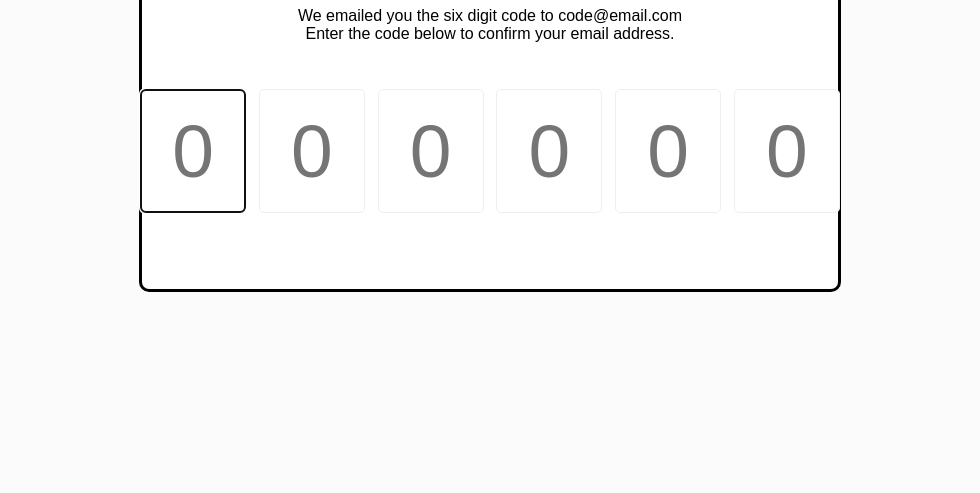
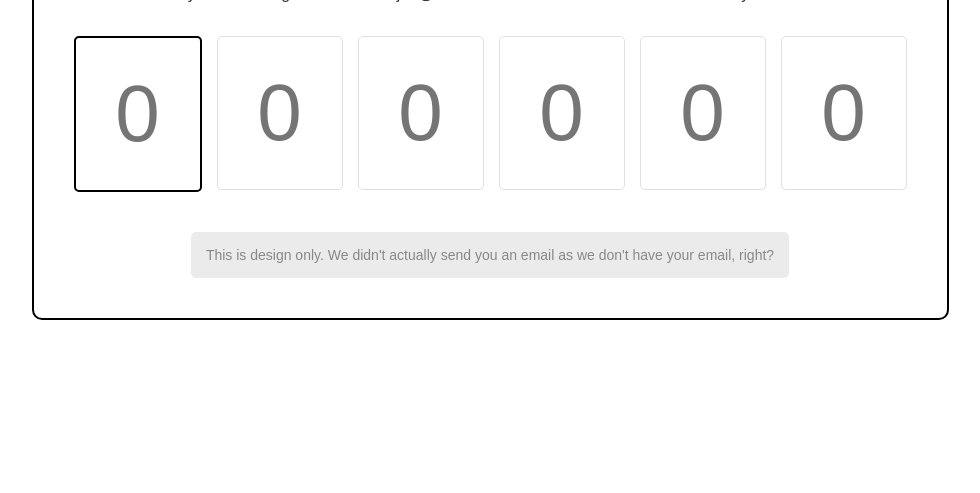
Before and after one commit to acciojob/OTP-aryansingh822002, a website: page main.html in a window 1280 px wide. Shown: the part 307-800 px from the top of the page, without its empty margins (150-1130 px from the left). Drawn offline with Linux system fonts and the light colour scheme.

Commit message:
created a submission

```diff
--- a/main.html
+++ b/main.html
@@ -8,17 +8,24 @@
 
 <body>
 
+
 	<div class="container">
     <h1 id="verification_heading">Verify Your Account</h1>
-    <p id="verification_subtext">We emailed you the six digit code to code@email.com <br/> Enter the code below to confirm your email address.</p>
+    <p id="verification_subtext">
+        We emailed you the six digit code to acciojob@email.com Enter the code below to confirm your email address.
+    </p>
 
     <div class="code-container">
-        <input type="number" class="code" placeholder="0" min="0" max="9" required>
-        <input type="number" class="code" placeholder="0" min="0" max="9" required>
-        <input type="number" class="code" placeholder="0" min="0" max="9" required>
-        <input type="number" class="code" placeholder="0" min="0" max="9" required>
-        <input type="number" class="code" placeholder="0" min="0" max="9" required>
-        <input type="number" class="code" placeholder="0" min="0" max="9" required>
+        <input type="number" class="code" id="code-1" placeholder="0" min="0" max="9" required>
+        <input type="number" class="code" id="code-2" placeholder="0" min="0" max="9" required>
+        <input type="number" class="code" id="code-3" placeholder="0" min="0" max="9" required>
+        <input type="number" class="code" id="code-4" placeholder="0" min="0" max="9" required>
+        <input type="number" class="code" id="code-5" placeholder="0" min="0" max="9" required>
+        <input type="number" class="code" id="code-6" placeholder="0" min="0" max="9" required>
+    </div>
+
+    <div class="info-box">
+        This is design only. We didn't actually send you an email as we don't have your email, right?
     </div>
 </div><!-- the entire body must be written by student -->
     <script type="text/javascript" src="./script.js">
--- a/script.js
+++ b/script.js
@@ -1,19 +1,27 @@
 //your JS code here. If required.
 const codes = document.querySelectorAll('.code');
 
-// Set initial focus to the first input
+// Automatically focus the first input on load
 codes[0].focus();
 
 codes.forEach((code, idx) => {
     code.addEventListener('keydown', (e) => {
         if (e.key >= 0 && e.key <= 9) {
-            // Clear the current value to ensure only one digit is present
+            // Clear current value to ensure only one digit exists
             codes[idx].value = '';
-            // Move to next field after a tiny delay to allow value to be set
-            setTimeout(() => codes[idx + 1]?.focus(), 10);
+            // Move to next field
+            setTimeout(() => {
+                if (idx < codes.length - 1) {
+                    codes[idx + 1].focus();
+                }
+            }, 10);
         } else if (e.key === 'Backspace') {
             // Move to previous field on backspace
-            setTimeout(() => codes[idx - 1]?.focus(), 10);
+            setTimeout(() => {
+                if (idx > 0) {
+                    codes[idx - 1].focus();
+                }
+            }, 10);
         }
     });
 });
--- a/styles.css
+++ b/styles.css
@@ -1,7 +1,7 @@
 /*  your css code here. If applicable */
 body {
-    background-color: #fbfbfb;
-    font-family: 'Muli', sans-serif;
+    background-color: #ffffff;
+    font-family: Arial, sans-serif;
     display: flex;
     align-items: center;
     justify-content: center;
@@ -10,41 +10,58 @@ body {
 }
 
 .container {
-    background-color: #fff;
-    border: 3px solid #000;
+    border: 2px solid #000;
     border-radius: 10px;
-    padding: 30px;
-    max-width: 1000px;
+    padding: 40px;
+    max-width: 900px;
     text-align: center;
+}
+
+#verification_heading {
+    margin-bottom: 10px;
+}
+
+#verification_subtext {
+    color: #333;
+    line-height: 1.5;
+    margin-bottom: 30px;
 }
 
 .code-container {
     display: flex;
-    align-items: center;
     justify-content: center;
-    margin: 40px 0;
+    gap: 15px;
+    margin-bottom: 40px;
 }
 
 .code {
+    border: 1px solid #e0e0e0;
     border-radius: 5px;
-    font-size: 75px;
-    height: 120px;
-    width: 100px;
-    border: 1px solid #eee;
-    margin: 1%;
+    font-size: 80px;
+    height: 150px;
+    width: 120px;
     text-align: center;
     font-weight: 300;
-    -moz-appearance: textfield; /* Remove arrows for Firefox */
+    color: #757575;
 }
 
-/* Remove arrows/spinners for Chrome, Safari, Edge */
+/* Removes arrows from number input */
 .code::-webkit-outer-spin-button,
 .code::-webkit-inner-spin-button {
     -webkit-appearance: none;
     margin: 0;
 }
 
-.code:valid {
-    border-color: #3498db;
-    box-shadow: 0 10px 10px -5px rgba(0, 0, 0, 0.25);
+.code:focus {
+    outline: none;
+    border: 2px solid #000;
 }
+
+.info-box {
+    background-color: #ebebeb;
+    padding: 15px;
+    border-radius: 5px;
+    color: #888;
+    font-size: 14px;
+    display: inline-block;
+}
```
